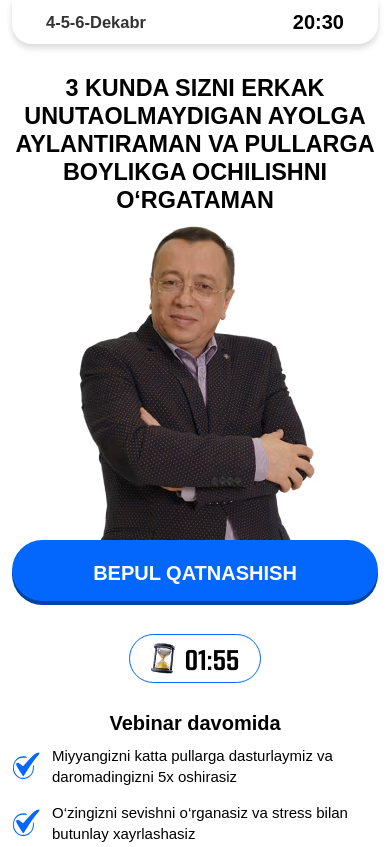
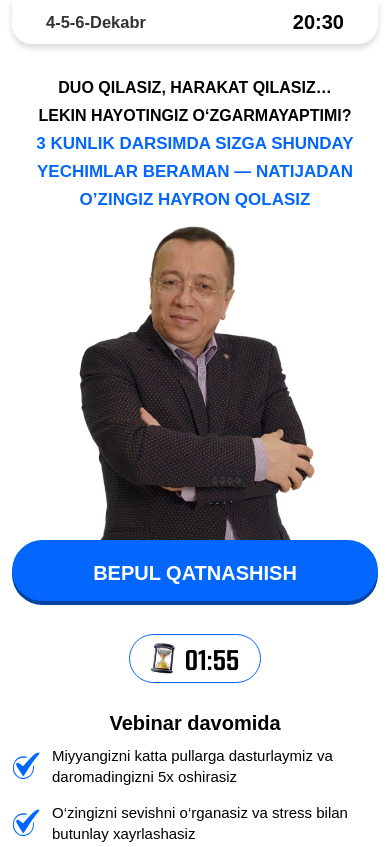
Before and after one commit to bexruz-cyber/abdullapsixolog, a plain HTML site: page index.html in a window 390 px wide. Shown: the top 847 px of the page. Drawn offline with Linux system fonts and the light colour scheme.

Commit message:
Add files via upload

```diff
--- a/index.html
+++ b/index.html
@@ -253,7 +253,7 @@
       .homeTitle {
         margin: 30px auto 60px;
         text-align: center;
-        font-size: 36px;
+        font-size: 30px;
         line-height: 100%;
       }
 
@@ -362,11 +362,15 @@
       }
 
       .homeTitle {
-        font-size: clamp(19px, 6vw, 24px);
+        font-size: clamp(14px, 6vw, 16px);
         line-height: 28px;
         margin-bottom: 0px;
         margin-top: 10px;
+        max-width: 318px;
         margin-bottom: 10px;
+      }
+      .homeTitle span {
+        font-size: 17px;
       }
 
       .descText {
@@ -417,6 +421,16 @@
       display: none;
     }
 
+
+    @media (max-width:340px) {
+      .homeTitle {
+        font-size: 13px;
+        line-height: 150%;
+      }
+      .homeTitle span {
+        font-size: 15px;
+      }
+    }
     @media screen and (max-width: 480px) {
       .hero_text {
         display: flex;
@@ -468,11 +482,8 @@
         </div>
       </div>
       <h1 class="homeTitle">
-        3 KUNDA SIZNI ERKAK
-        UNUTAOLMAYDIGAN AYOLGA
-        AYLANTIRAMAN VA PULLARGA
-        BOYLIKGA OCHILISHNI
-        O‘RGATAMAN
+        Duo qilasiz, harakat qilasiz… lekin hayotingiz o‘zgarmayaptimi?  <br>
+        <span>3 kunlik darsimda sizga shunday yechimlar beraman — natijadan o’zingiz hayron qolasiz</span>
       </h1>
       <img src="./images/Home/speaker.avif" alt="mentor" class="tabletMentor" width="549" height="638" loading="lazy" />
 
```
